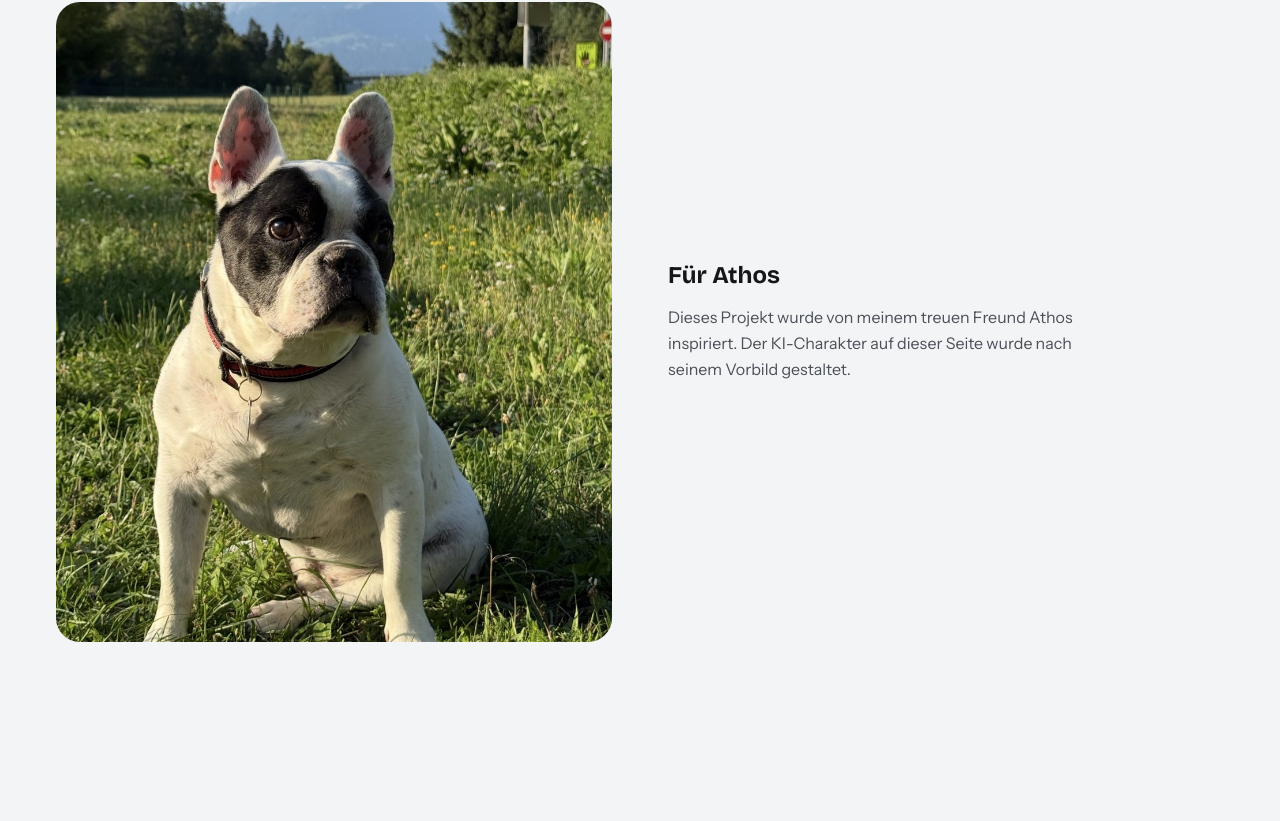
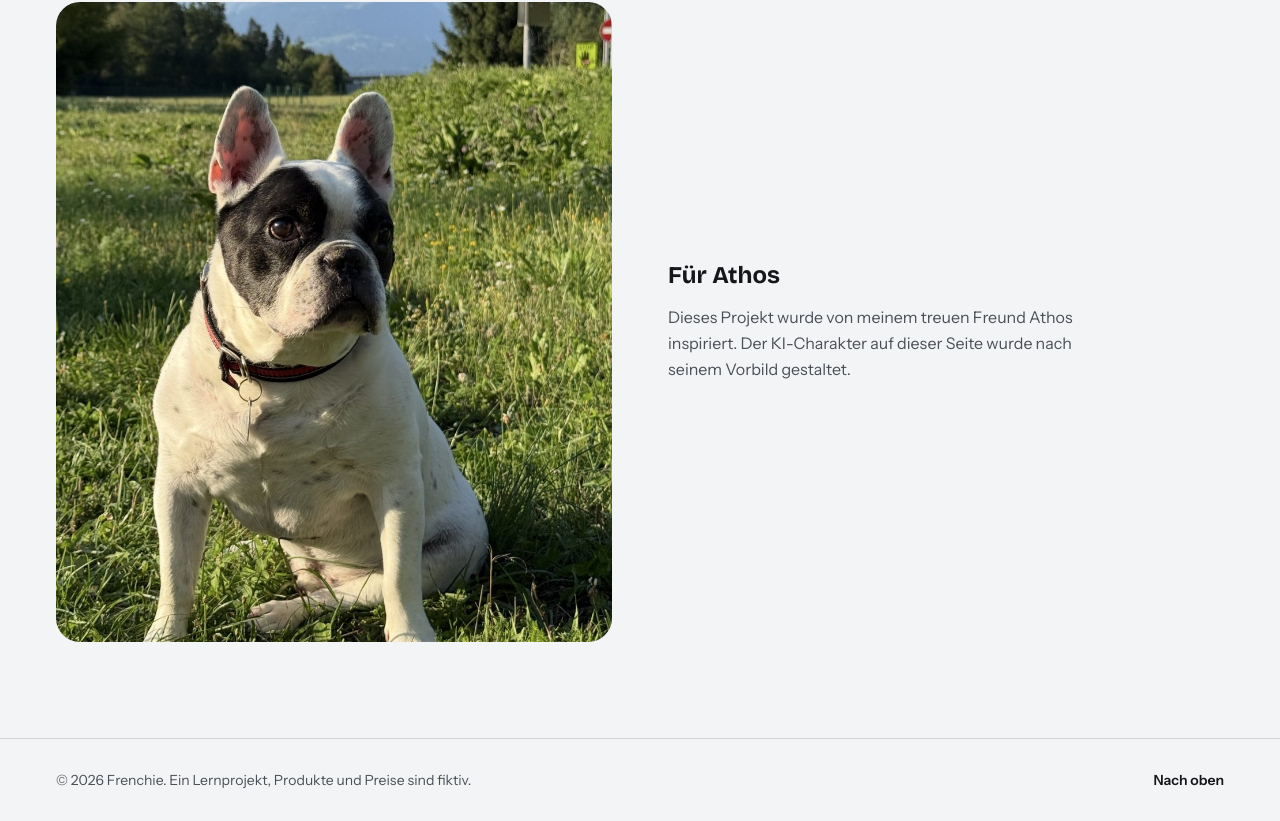
Before and after one commit to MarinaHusar/frenchie, a React (Vite) app: page / in a window 1280 px wide. Shown: the part 2196-3017 px from the top of the page. Before the commit the page ends 2934 px from the top, so only its background shows below. Built offline with nearby package versions, Linux system fonts and the light colour scheme.

Commit message:
Add footer

```diff
--- a/src/App.tsx
+++ b/src/App.tsx
@@ -4,6 +4,7 @@ import { Collection } from "./components/Collection";
 import { Handwerk } from "./components/Handwerk";
 import { SizeAdvisor } from "./components/SizeAdvisor";
 import { Dedication } from "./components/Dedication";
+import { Footer } from "./components/Footer";
 function App() {
   return (
     <>
@@ -13,6 +14,7 @@ function App() {
       <Handwerk />
       <SizeAdvisor />
       <Dedication />
+      <Footer />
     </>
   );
 }
--- /dev/null
+++ b/src/components/Footer.tsx
@@ -0,0 +1,8 @@
+export function Footer() {
+  return (
+    <footer className="footer">
+      <p>© 2026 Frenchie. Ein Lernprojekt, Produkte und Preise sind fiktiv.</p>
+      <a href="#top">Nach oben</a>
+    </footer>
+  );
+}
--- a/src/index.css
+++ b/src/index.css
@@ -191,3 +191,23 @@ h3,
   color: #4b5058;
   line-height: 1.6;
 }
+.footer {
+  display: flex;
+  justify-content: space-between;
+  align-items: center;
+  gap: 24px;
+  padding: 32px 56px;
+  border-top: 1px solid rgba(21, 23, 27, 0.14);
+  font-size: 14px;
+  color: #4b5058;
+}
+
+.footer p {
+  margin: 0;
+}
+
+.footer a {
+  color: var(--ink);
+  text-decoration: none;
+  font-weight: 600;
+}
```
